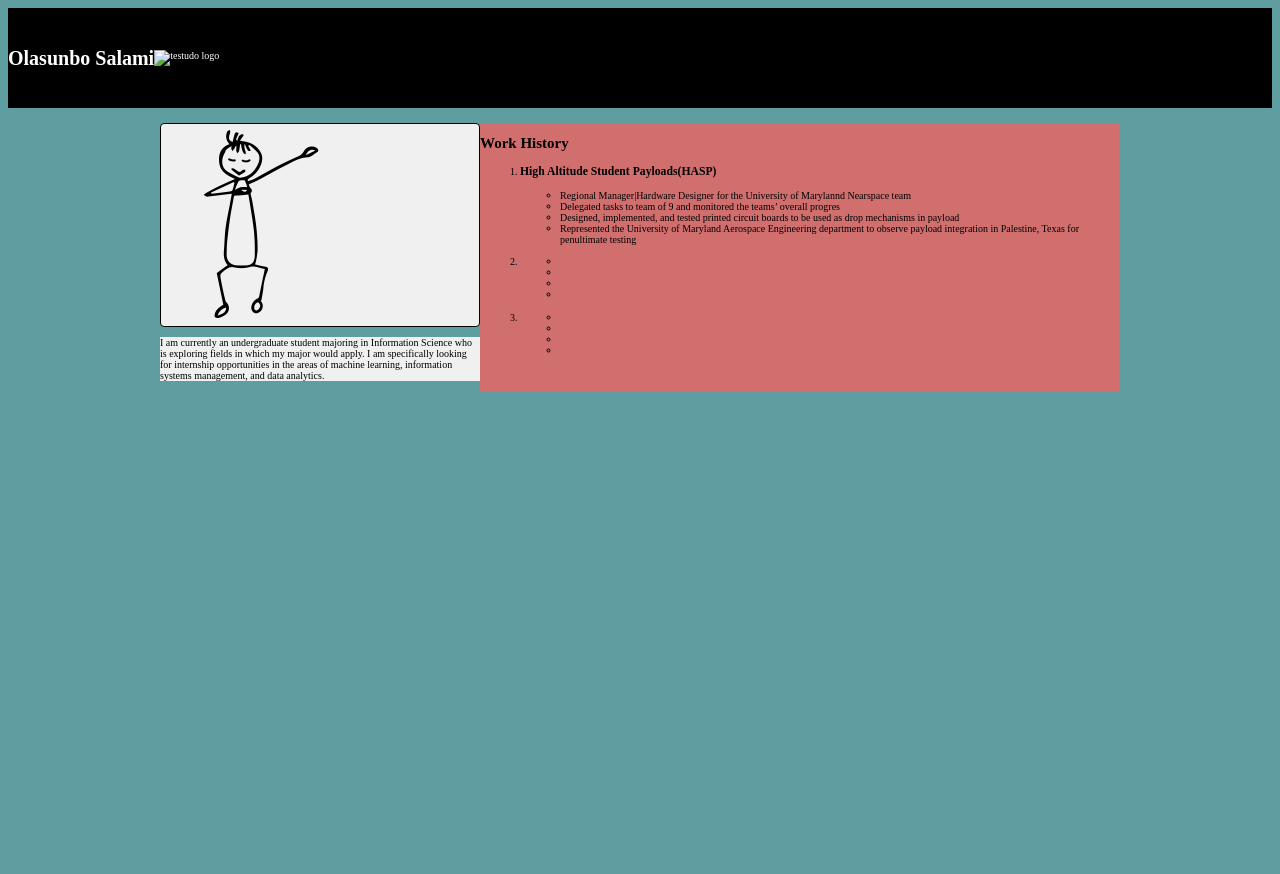
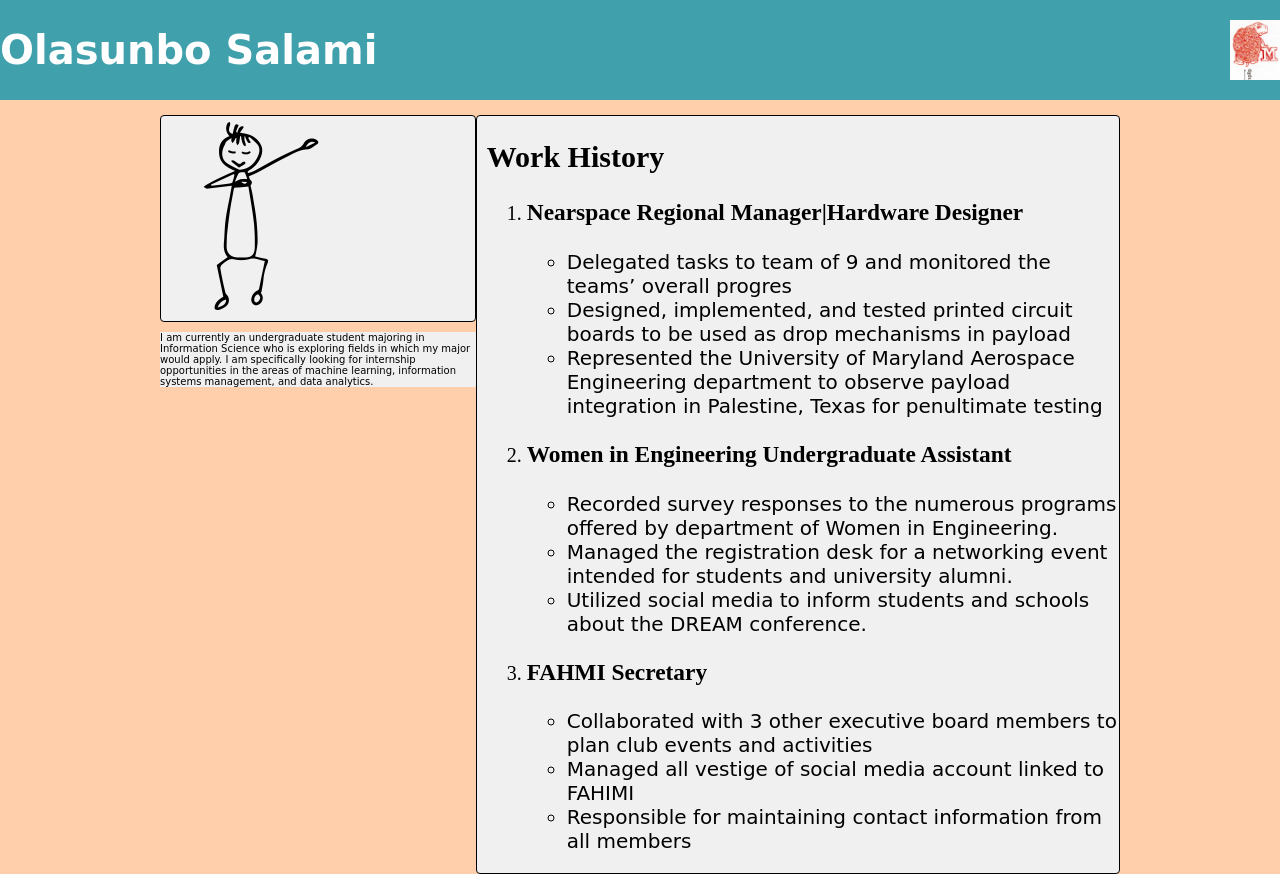
Before and after one commit to Olasunbo/Olasunbo.github.io, a plain HTML site: page assignment_1/index.html in a window 1280 px wide. Before the commit the page ends 800 px from the top, so only its background shows below. Drawn offline with Linux system fonts and the light colour scheme; a web font is replaced by a local one.

Commit message:
CSS and Content edits
Changed from draft style file to style2

```diff
--- a/assignment_1/index.html
+++ b/assignment_1/index.html
@@ -1,24 +1,26 @@
 <!DOCTYPE html>
 <html>
+<div class="whole">
   <head>
     <meta charset="utf-8">
-    <title>Olasunbo_Salami</title> <!--CHANGE-->
-    <link href=
-    "https://fonts.googleapis.com/css2?family=Grandstander&family=Sniglet&display=swap"
-    rel="stylesheet"> <!--CHANGE-->
-    <link rel="stylesheet" href="style.css">
+    <title>377 A1</title>
+    <link
+    href="https://fonts.googleapis.com/css2?family=Oregano:ital@0;1&family=Patua+One&display=swap"
+    rel="stylesheet">
+    <link rel="stylesheet" href="style2.css">
   </head>
 
     <body>
+        <div class="figure">
             <header>
                 <div class="top">
                     <div class ="name"><h1>Olasunbo Salami</h1></div>
-            <div class="logo"><img src=""
-            alt="testudo logo"></div> <!--REPLACE-->
+                    <div class="logo"><img src="testudo.jpg"
+                    alt="testudo logo"></div>
                 </div>
             </header>
 
-    <main>
+
             <div class="wrapper">
                 <div class="content">
                     <div class="cover">
@@ -37,13 +39,11 @@
                     </div>
                     <div class="history">
                         <h2>Work History</h2>
-                    <ol class="resume">
-                        <li><h3>High Altitude Student Payloads(HASP)</h3>
+                        <div class="resume">
+                            <ol>
+                                <li><h3>Nearspace Regional Manager|Hardware Designer</h3>
+                                    <div class="details">
                                         <ul>
-                                <li>
-                                    Regional Manager|Hardware Designer for the
-                                    University of Marylannd Nearspace team
-                                </li>
                                             <li>
                                                 Delegated tasks to team of 9 and monitored
                                                 the teams’ overall progres
@@ -61,28 +61,57 @@
 
                                             </li>
                                         </ul>
+                                    </div>
                                 </li>
 
-                        <li><h3></h3>
+                                <li><h3>Women in Engineering Undergraduate
+                                    Assistant</h3>
+                                    <div class="details">
                                         <ul>
-                                <li></li>
-                                <li></li>
-                                <li></li>
-                                <li></li>
+                                            <li>Recorded survey responses to the
+                                                numerous programs offered by
+                                                department of Women in
+                                                Engineering.
+                                                </li>
+                                            <li>
+                                                Managed the registration desk
+                                                for a networking event intended
+                                                for students and university
+                                                alumni.
+                                            </li>
+                                            <li>Utilized social media to inform
+                                                students and schools about the
+                                                DREAM conference.
+                                            </li>
                                         </ul>
+                                    </div>
                                 </li>
 
-                        <li><h3></h3>
+                                <li><h3>FAHMI Secretary </h3>
+                                    <div class="details">
                                         <ul>
-                                <li></li>
-                                <li></li>
-                                <li></li>
-                                <li></li>
+                                            <li>Collaborated with 3 other
+                                                executive board members to plan
+                                                club events and activities
+                                                </li>
+                                            <li>Managed all vestige of social
+                                                media account linked to FAHIMI
+                                            </li>
+                                            <li>Responsible for maintaining
+                                                contact information from all
+                                                members
+                                            </li>
                                         </ul>
+                                    </div>
 
                                 </li>
                             </ol>
+                        </div>
 
                     </div>
                 </div>
             </div>
+
+        </div>
+
+</div>
--- a/assignment_1/style.css
+++ b/assignment_1/style.css
@@ -1,33 +1,38 @@
-/*Skipped 4  7*/
+/*Skipped  7*/
+* {
+    box-sizing: border-box;
+  }
+
 html {
-    font-size: 10px;
-    background-color: cadetblue;
+    font-size: 20px;
+    background-color: #FFCFAB;
   }
 
 .top{
-    display: flex;
-    align-items: center;
     height: 100px;
     width: 100%;
-    flex-wrap: wrap; /*I'm not sure if this is doing this correctly*/
-    background-color: black;
+    /*flex-wrap: wrap; I'm not sure if this is doing this correctly*/
+    background-color: #40A1AD;
     color: white;
-    /*justify-content: flex-start;*/
-    /*margin-bottom: 15px; put in wrapper*/
-    /*text-align: left;*/
+    /*display: flex;text-align: center;
+    justify-content: flex-start;
+    margin-bottom: 15px; put in wrapper
+     align-items: center;*/
 }
 
 /*DOES NOT WORK*/
 .top .logo{
     display: flex;
+    justify-content: flex-end;
+    align-items: center;
     max-width: 20%;
-    justify-content: flex-end;
     /* This aligns items to the end line on main-axis*/ ;
 }
 
 .top .name{
     display: flex;
     justify-content: flex-start;
+    font-family: 'Patua One', cursive;
 }
 /*DOES NOT WORK*/
 
@@ -54,8 +59,9 @@ html {
 .history{
     flex: 2;
      /*Grow to rest of container*/
-    background: rgb(209, 111, 111);
+    background: rgb(240, 240, 240);
      /*Just so it's visible*/
+     font-family: 'Patua One', cursive;
 }
 
 .profile{
@@ -67,10 +73,29 @@ html {
 
 .description{
     background: rgb(240, 240, 240);
+    font-family: 'Oregano', cursive;
+}
+
+.resume{
+    font-family: 'Oregano', italic;
+}
+
+.details{
+    font-family: 'Oregano', cursive;
 }
 
 @media screen and (max-width: 1000px) {
-    .description, .profile, .history {
-      flex-direction: column;
+    .wrapper {
+        display: flex;
+        align-items: center;
+        justify-content: center;
+    }
+    .cover{
+        flex-direction: column;
+    }
+    .profile + .description{
+        margin-top: 0;
+        margin-left: 12px;
+
     }
   }
--- /dev/null
+++ b/assignment_1/style2.css
@@ -0,0 +1,168 @@
+/* || General setup */
+* {
+    box-sizing: border-box;
+  }
+
+.whole, body {
+    margin: 0;
+    padding: 0;
+  }
+
+.whole {
+    font-size: 20px;
+    background-color: #FFCFAB;
+  }
+
+/* don't know for now
+body {
+    width: 70%;
+    min-width: 800px;
+    margin: 0 auto;
+  }
+  */
+
+
+/* || font */
+
+.name {
+    font-family: 'Patua One', cursive;
+    color: white;
+}
+
+.description {
+    font-family: 'Patua One', cursive;
+    color: black;
+}
+
+.resume {
+    font-family: 'Oregano', italic;
+    color: black;
+}
+
+.details{
+    font-family: 'Oregano', cursive;
+    color: black;
+}
+
+/* || header layout */
+
+.top {
+    margin-bottom: 15px;
+    display: flex;
+    flex-flow: row wrap;
+    align-items: center;
+    background-color: #40A1AD;
+    width: 100%;
+  }
+
+ /* body > * {
+    background-color: red;
+    padding: 1%;
+  }
+
+
+  main, header, nav, article, aside, footer, section {
+    background-color: rgba(0, 174, 255, 0.5);
+    padding: 1%;
+  }
+
+  h1 {
+    flex: 5;
+    text-transform: uppercase;
+  }
+  */
+.name{
+    flex: 5;
+    /*It seems that i only have the space my element takes up in a flex block so
+    I need to distriubte the white space at the end of my header so that it
+    pushes my image to the left side*/
+    justify-content: flex-start;
+}
+
+.top img {
+    display: block;
+    height: 60px;
+    justify-content: flex-end;
+}
+
+
+/* || the rest */
+
+.wrapper {
+    display: flex;
+    justify-content: center;
+    flex-wrap: wrap; /*NUMBER7 &?'^'*/
+  }
+
+.content{
+    display: flex;
+    /*when i don't include this flex direction doesn't work why?*/
+    flex-direction: row;
+    max-width: 960px;
+}
+
+.cover{
+    flex: 1;
+}
+
+.history{
+    flex: 2;
+    border: 1px solid black;
+    border-radius: 4px;
+    padding-left: 1%;
+}
+
+.profile{
+    max-width: 100%;
+    border: 1px solid black;
+    border-radius: 4px;
+}
+
+.profile, .description, .history{
+    background: rgb(240, 240, 240);
+}
+
+.description{
+    font-size: 10px;
+}
+
+
+/* || Responsive part */
+
+@media screen and (max-width: 1000px) {
+    .content{
+        display: flex;
+        align-items: center;
+        justify-content: center;
+        flex-direction: column;
+    }
+    .cover{
+        flex-direction: row;
+        justify-content: space-evenly;
+        margin-bottom: 12px;
+    }
+}
+/*
+  article, section {
+    flex: 4;
+  }
+
+  aside {
+    flex: 1;
+    margin-left: 10px;
+    padding: 1%;
+  }
+
+  aside a {
+    display: flex;
+    flex-wrap: wrap;
+    width: 50%;
+  }
+
+  aside img {
+    max-width: 100%;
+  }
+
+  footer {
+    margin-top: 10px;
+  }
```
Lines whose indentation alone changed are shown as unchanged.
